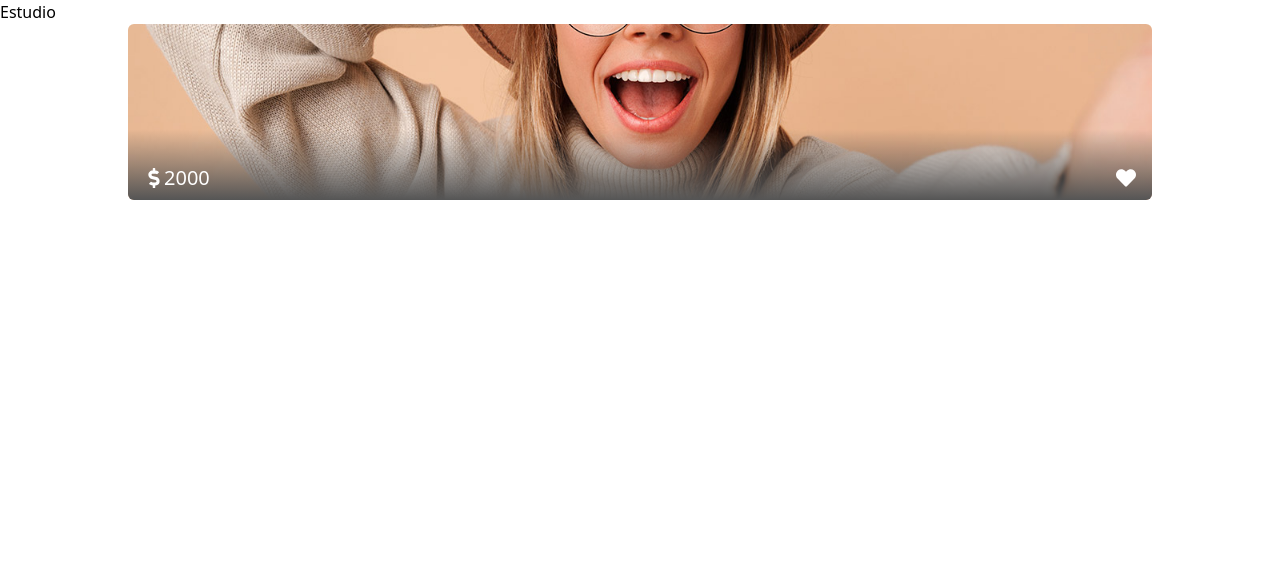
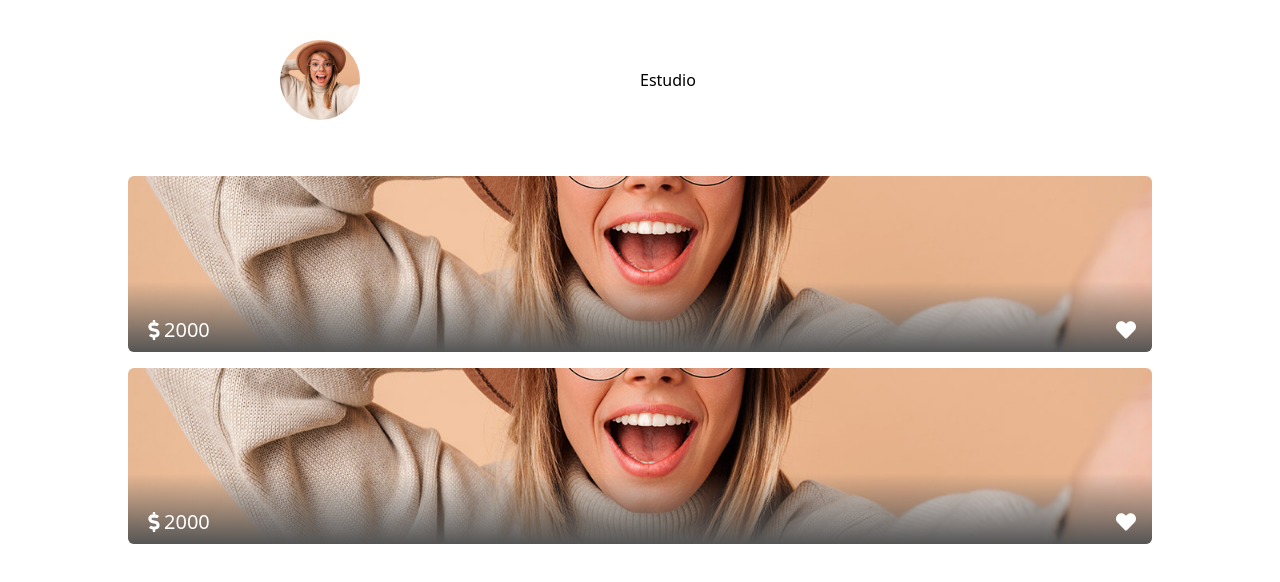
Before and after one commit to AlbeTorres/tatuarte, a React (Create React App) app: page /estudio in a window 1280 px wide. Shown: the top 582 px of the page. Built offline with nearby package versions, Linux system fonts and the light colour scheme.

Commit message:
mejorado header estudio

```diff
--- a/src/components/trabajo/Trabajo.js
+++ b/src/components/trabajo/Trabajo.js
@@ -5,7 +5,7 @@ import{FaDollarSign, FaHeart} from 'react-icons/fa'
 const Trabajo = () => {
   return (
     <Fragment>
-        <div className='relative rounded-md w-4/5 h-44 m-auto '>
+        <div className='relative rounded-md w-4/5 h-44 m-auto my-4 '>
              <img src='img/test.jpg' className='rounded-md w-full h-44 object-cover'/>
              <div className='absolute bg-trabajo_card h-full top-0 w-full rounded-md flex items-end'>
               <div className="flex justify-between w-full items-center  mb-2 mx-4 text-xl">
--- a/src/pages/estudio/Estudio.js
+++ b/src/pages/estudio/Estudio.js
@@ -5,8 +5,27 @@ const Estudio = ()=>{
 
     return (
         <Fragment>
-            <h1>Estudio</h1>
-            <div className='w-full h-96'>
+            <div className="grid grid-cols-2 h-40 items-center   ">
+            <figure className='rounded-full w-20 h-20 m-auto '>
+                <img src="img/test.jpg" alt="" className='w-full h-full rounded-full object-cover' />
+            </figure>
+            <div className=''>
+                <h1>Estudio</h1>
+
+            </div>
+
+            </div>
+
+
+            <div className='w-full h-96 overflow-y-auto'>
+                <Trabajo/>
+                <Trabajo/>
+                <Trabajo/>
+                <Trabajo/>
+                <Trabajo/>
+                <Trabajo/>
+                <Trabajo/>
+                <Trabajo/>
                 <Trabajo/>
 
 
```
